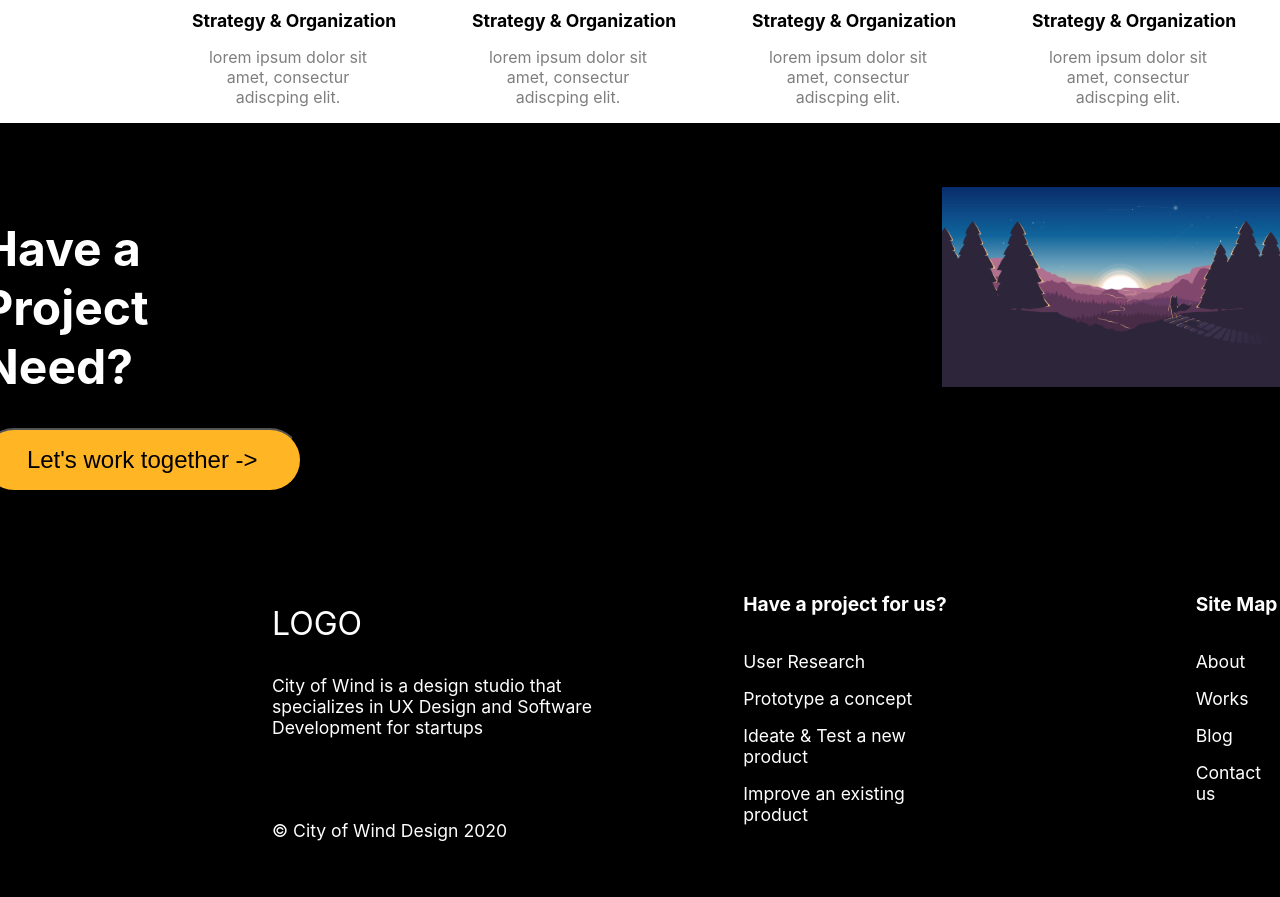
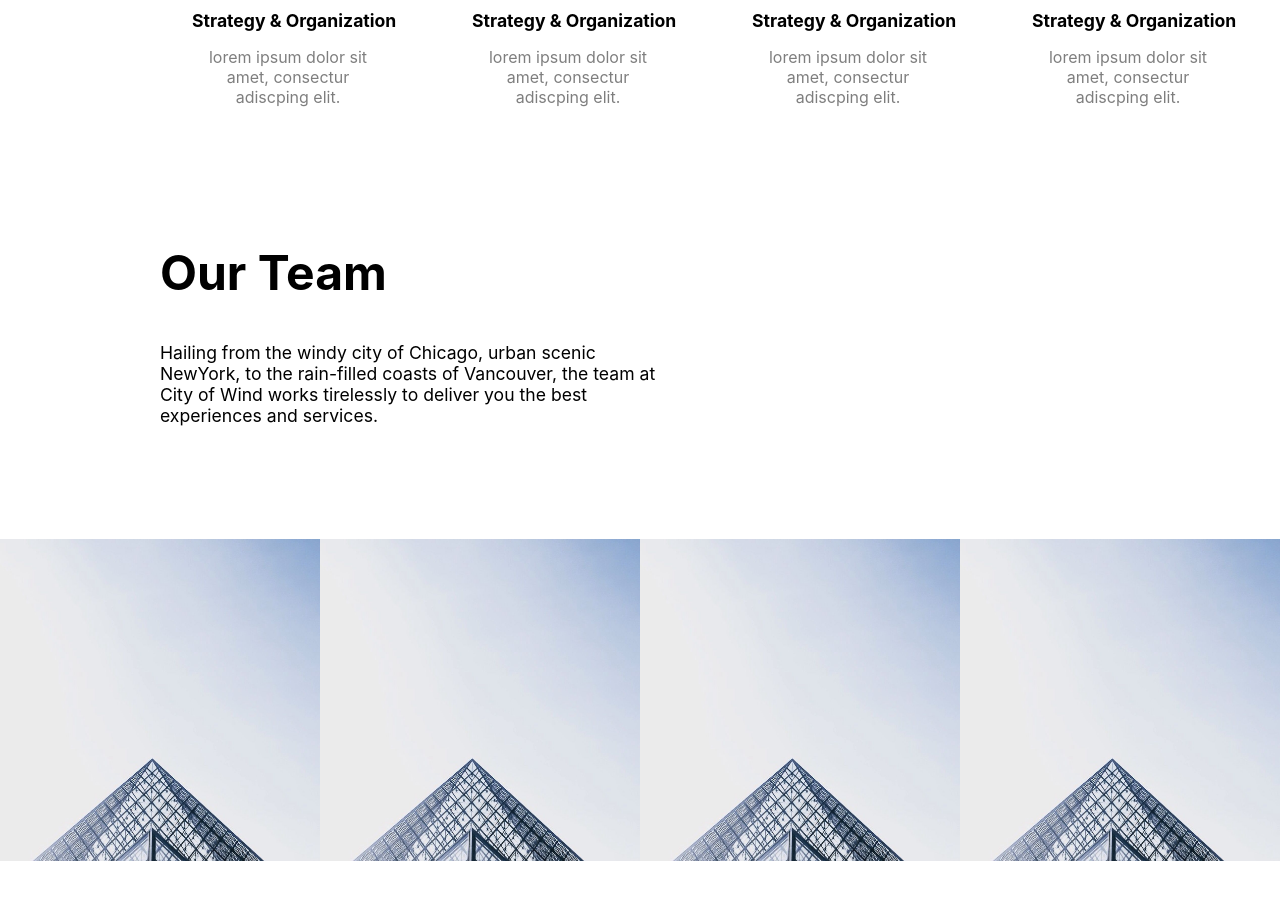
Before and after one commit to ltramos7/cwd-website-fe, a React (Create React App) app: page /about in a window 1280 px wide. Shown: the part 820-1717 px from the top of the page. Built offline with nearby package versions, Linux system fonts and the light colour scheme.

Commit message:
created and styled about our team and about team mates cards

```diff
--- a/src/components/about/index.js
+++ b/src/components/about/index.js
@@ -6,6 +6,25 @@ class About extends React.Component{
         this.state = {
             set: false
         }
+    }
+
+    getTeammates = () => {
+        const name = "Joe Dart"
+        const title = "Co-Founder & Lead UX Designer"
+
+        let team = []
+
+        for(let i = 16; i !== 0; i--){
+            team.push(
+                <div className='about__team-mate'>
+                    <img src={require(`./images/square-fill.jpg`)} />
+                    <h1>{name}</h1>
+                    <p>{title}</p>
+                </div>
+            )
+        }
+
+        return team
     }
 
     render(){
@@ -48,6 +67,15 @@ class About extends React.Component{
                         <p>lorem ipsum dolor sit amet, consectur adiscping elit.</p>
                     </div>
                 </div>
+
+                <div className='about__our-team'>
+                    <h1>Our Team</h1>
+                    <p>Hailing from the windy city of Chicago, urban scenic NewYork, to the rain-filled coasts of Vancouver, the team at City of Wind works tirelessly to deliver you the best experiences and services.</p>
+                </div>
+
+                <div className='about__team'>
+                    { this.getTeammates() }
+                </div>
             </section>
         )
     }
--- a/src/scss/_about.scss
+++ b/src/scss/_about.scss
@@ -53,4 +53,39 @@
             }
         }
     }
+
+    &__our-team {
+        padding: 5rem 0 6rem 10rem;
+
+        & > h1 {
+            font-size: 3rem;
+        }
+
+        & > p {
+            width: 40vw;
+            font-size: 1.1rem;
+        }
+    }
+
+    &__team {
+        display: grid;
+        grid-template-areas: 'one two three four';
+
+        &-mate {
+            & > img {
+                width: 25vw;
+                height: auto;
+            }
+
+            & > h1 {
+                font-size: 2rem;
+                padding: 0 0 0 2rem;
+            }
+
+            & > p {
+                font-size: 1rem;
+                padding: 0 0 5rem 2rem;
+            }
+        }
+    }
 }
```
